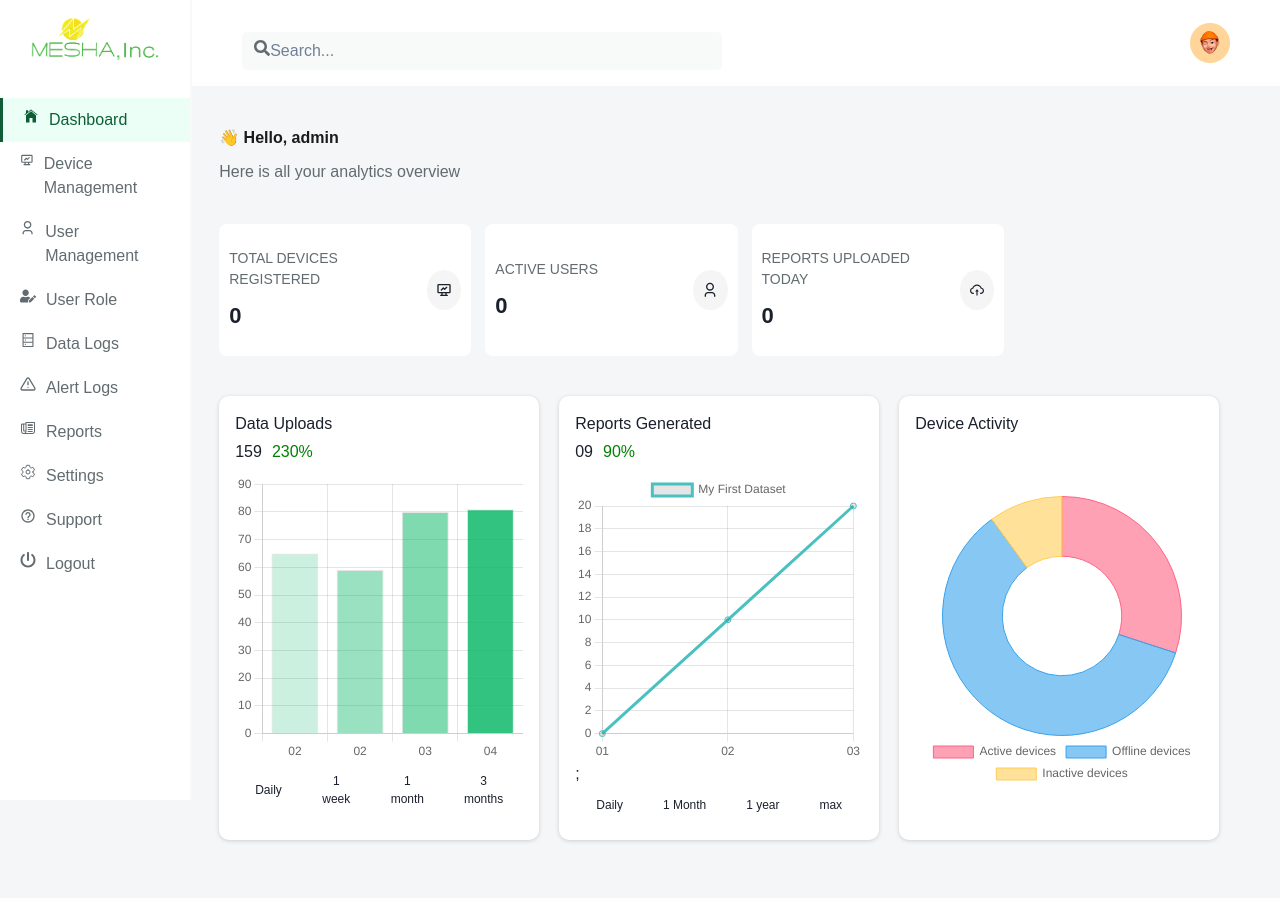
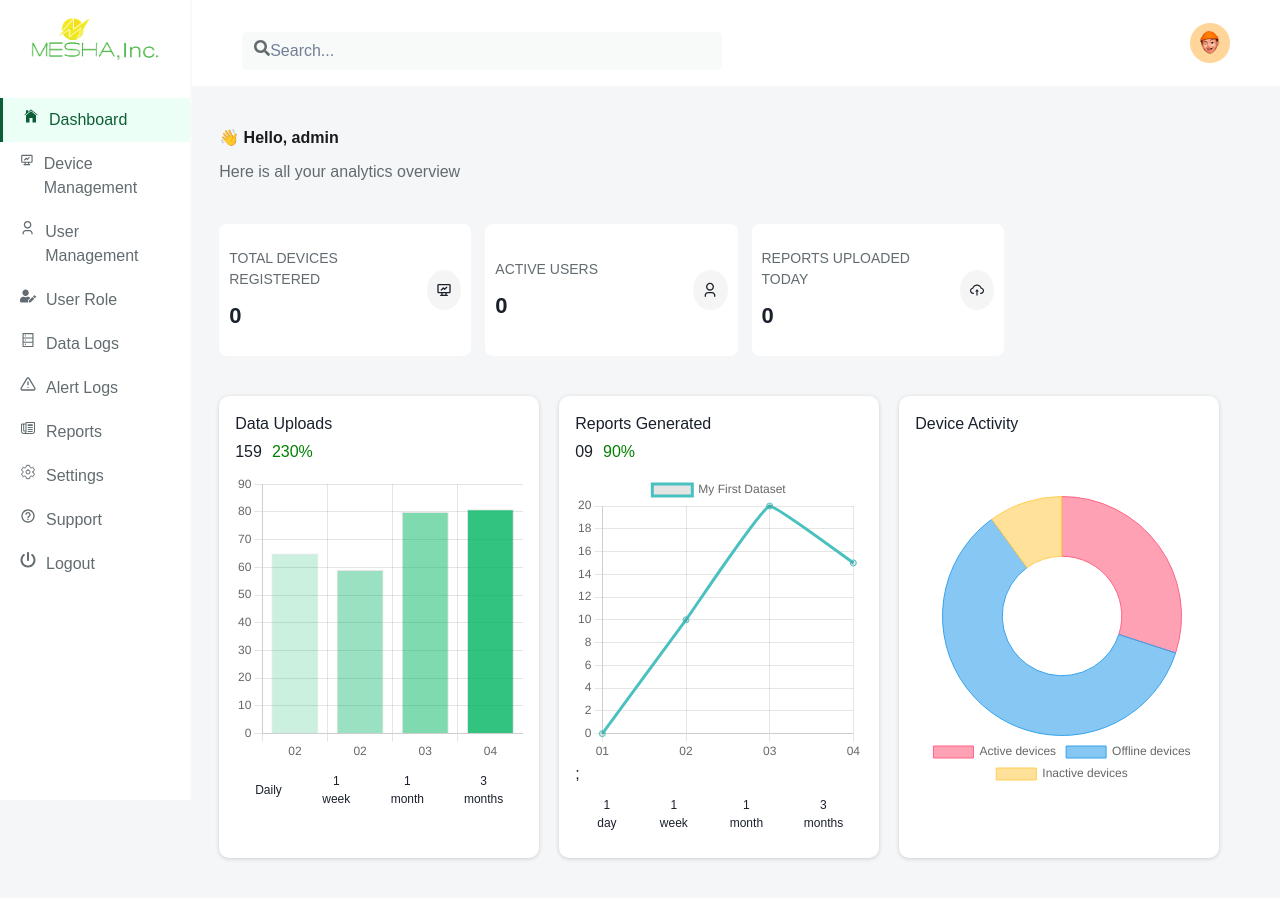
Before and after one commit to afsar1ansel/mesha, a Next.js app: page /dashboard in a window 1280 px wide. Built offline with nearby package versions, Linux system fonts and the light colour scheme; no server answers.

Commit message:
line chart

```diff
--- a/src/app/componants/LineChart.tsx
+++ b/src/app/componants/LineChart.tsx
@@ -33,11 +33,11 @@ export default function LineChart() {
 
     // Chart.js data and options
     const data = {
-      labels: ["01", "02", "03",],
+      labels: ["01", "02", "03","04" ],
       datasets: [
         {
           label: "My First Dataset",
-          data: [0, 10, 20,],
+          data: [0, 10, 20,15],
           fill: false,
           borderColor: "rgb(75, 192, 192)",
           tension: 0.1, // Curved line tension
@@ -99,22 +99,22 @@ export default function LineChart() {
         <button
           style={{ padding: "10px 1.56vw", border: "none", fontSize: "12px" }}
         >
-          Daily
+          1 day
         </button>
         <button
           style={{ padding: "10px 1.56vw", border: "none", fontSize: "12px" }}
         >
-          1 Month
+          1 week
         </button>
         <button
           style={{ padding: "10px 1.56vw", border: "none", fontSize: "12px" }}
         >
-          1 year
+          1 month
         </button>
         <button
           style={{ padding: "10px 1.56vw", border: "none", fontSize: "12px" }}
         >
-          max
+          3 months
         </button>
       </div>
     </div>
```
